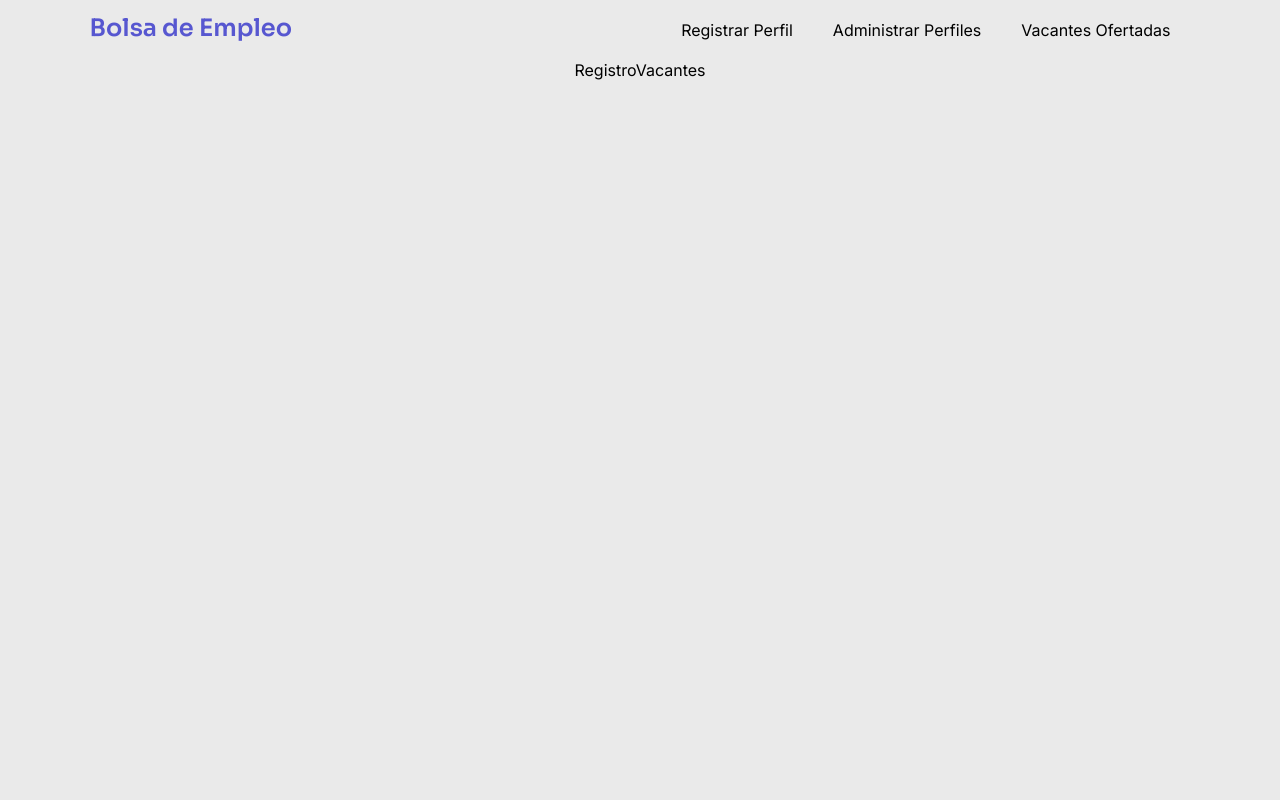
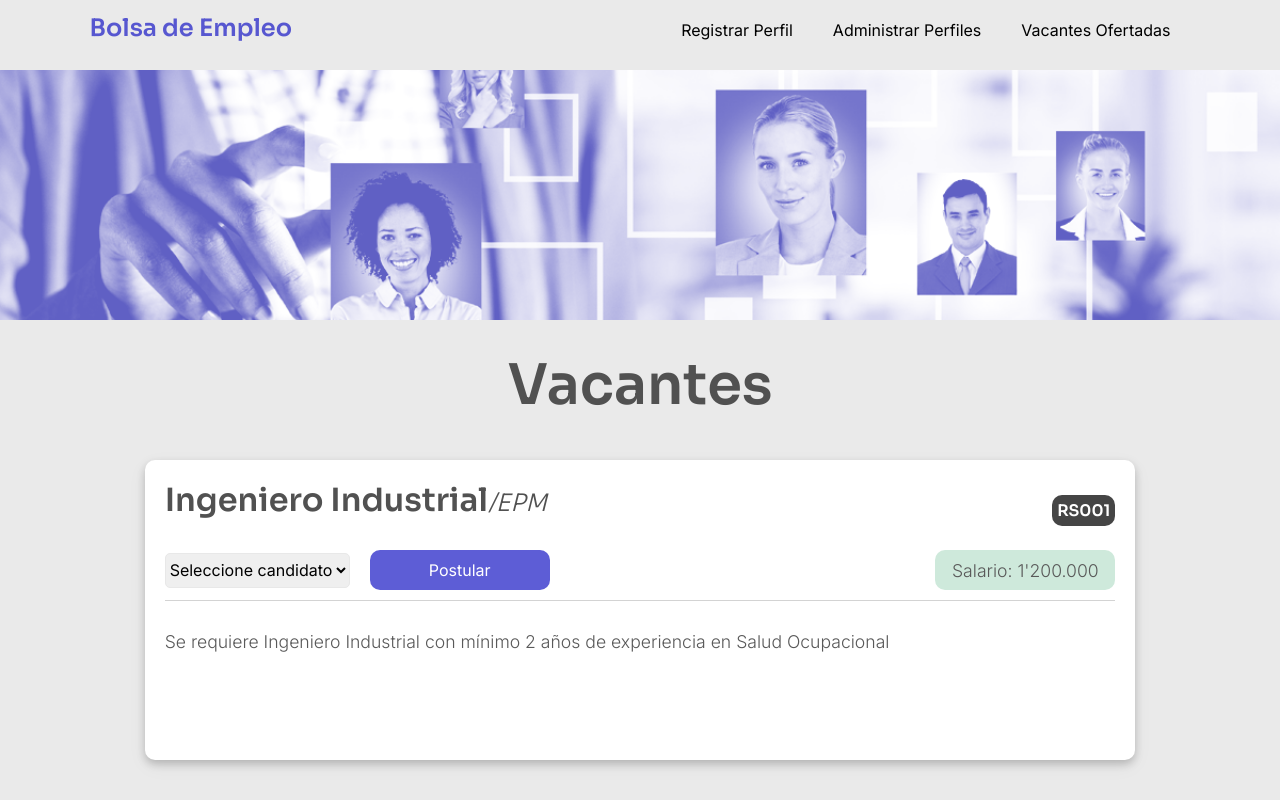
Before and after one commit to juanjacoboviera/bolsa-empleo, a React (Create React App) app: page / in a window 1280 px wide. Built offline with nearby package versions, Linux system fonts and the light colour scheme.

Commit message:
add vacante component html and styles structure

```diff
--- a/src/App.js
+++ b/src/App.js
@@ -7,14 +7,8 @@ import RegistroVacantes from './pages/moduloRegistroVacantes/RegistroVacantes'
 function App() {
   return (
    <>
-   <header>
-    <Nav></Nav>
-   </header>
-   <main>
    {/* <RegistroCiudadanos></RegistroCiudadanos> */}
    <RegistroVacantes></RegistroVacantes>
-
-   </main>
    </>
   );
 }
--- a/src/components/vacante/Vacante.js
+++ b/src/components/vacante/Vacante.js
@@ -1,8 +1,37 @@
 import React from 'react'
-
+import './vacante.css'
 const Vacante = () => {
   return (
-    <div>Vacante</div>
+    <section className='container --jobOffer-modification'>
+        <div className="header__container">
+            <div className="titles__container">
+                <h1>Ingeniero Industrial</h1>
+                <h2 className='company__title'>/EPM</h2>
+            </div>
+            <span className='code__span'>
+                <h2>RS001</h2>
+            </span>
+        </div>
+        <div className="actions__container">
+            <div className="assign-candidate__container">
+            <select name="" id="">
+                <option>Seleccione candidato</option>
+                <option>Juan Jacobo Viera</option>
+                <option>René Orozco</option>
+                <option>Alejandro Lozano</option>
+                <option>Walter López</option>
+            </select>
+            <button className='generic-button'>Postular</button>
+            </div>
+            <span className='salary__span'>
+                <p>Salario: 1'200.000</p>
+            </span>
+        </div>
+        <div className="description__container">
+            <p>Se requiere Ingeniero Industrial con mínimo 2 años de experiencia en Salud Ocupacional</p>
+        </div>
+
+    </section>
   )
 }
 
--- a/src/components/vacante/vacante.css
+++ b/src/components/vacante/vacante.css
@@ -0,0 +1,69 @@
+.--jobOffer-modification{
+    width: 90%;
+    min-height: 300px;
+    padding: 0 20px;
+    justify-content: flex-start;
+    padding: 20px 20px;
+    margin: 40px 0;
+}
+
+.header__container{
+    display: flex;
+    flex-direction: row;
+    justify-content: space-between;
+    align-items: center;
+    width: 100%;
+}
+
+.titles__container{
+    display: flex;
+    flex-direction: row;
+    align-items: baseline;
+
+}
+.titles__container h1{
+    font-size: 2em;
+    margin-bottom: 20px;
+}
+
+.salary__span{
+    display: flex;
+    flex-direction: row;
+    align-items: center;
+    justify-content: center;
+    background-color: #cee9db;
+    width: 180px;
+    height: 40px;
+}
+
+.code__span h2{
+    color: white;
+    font-size: 1em;
+    padding: 5px;
+
+}
+
+.company__title{
+    color: rgb(81, 81, 81);
+    font-size: 1.5em;
+    font-style: italic;
+    font-weight: 300;
+}
+
+.actions__container{
+    display: flex;
+    flex-direction: row;
+    justify-content: space-between;
+    align-items: center;
+    width: 100%;
+    border-bottom: 1px solid lightgrey;
+}
+
+.actions__container button{
+    margin:10px 20px;
+}
+
+.description__container{
+    margin-top: 30px;
+    width: 100%;
+}
--- a/src/pages/moduloRegistroCiudadanos/RegistroCiudadanos.js
+++ b/src/pages/moduloRegistroCiudadanos/RegistroCiudadanos.js
@@ -1,16 +1,23 @@
 import React from 'react'
+import Nav from '../../components/nav/Nav'
 import './registroCiudadano.css'
+
 
 const RegistroCiudadanos = () => {
   return (
-    <section className='form__container'>
+    <>
+    <header>
+      <Nav></Nav>
+    </header>
+    <main>
+      <section className='container --form-modification'>
         <div className="form__description">
           <h1 className='form__title'>Registra tu Perfil</h1>
           <p>Conviertete en un miembro de nuestra bolsa de empleo y recibe beneficios.</p>
         </div>
         <form className='form__registration' action="">
           <div className="input__container">
-            <label htmlFor="idType">Selecciona tu tipo de documento</label>
+              <label htmlFor="idType">Tipo de Documento</label>
               <select name="" id="idType">
               <option value="">Cédula de Ciudadanía</option>
               <option value="">Cédula de Extranjería</option>
@@ -47,10 +54,12 @@ const RegistroCiudadanos = () => {
               <input id='email' type="email" />
             </div>
             <div className="button__container">
-          <button className='generic__button'>Crear Perfil</button>
+            <button className='generic-button'>Crear Perfil</button>
             </div>
         </form>
       </section>
+    </main>
+    </>
   )
 }
 
--- a/src/pages/moduloRegistroCiudadanos/registroCiudadano.css
+++ b/src/pages/moduloRegistroCiudadanos/registroCiudadano.css
@@ -1,14 +1,7 @@
-.form__container{
-  display: flex;
-  flex-direction: column;
-  justify-content: center;
-  align-items: center;
+.--form-modification{
   width: 90%;
   height: 500px;
-  background-color: #fff;
-  box-shadow: 0 4px 8px 0 rgba(0, 0, 0, 0.2), 0 6px 20px 0 rgba(0, 0, 0, 0.05);
-  margin: 15px 5px;
-  border-radius: 10px;
+
 }
 
 .form__description{
@@ -51,12 +44,6 @@
     border-radius: 5px;
 }
 
-.input__container select{
-    border: 1px solid #e8e8e8;
-    height: 35px;
-    border-radius: 5px;
-}
-
 
 .button__container{
     display: flex;
--- a/src/pages/moduloRegistroVacantes/RegistroVacantes.js
+++ b/src/pages/moduloRegistroVacantes/RegistroVacantes.js
@@ -1,9 +1,21 @@
 import React from 'react'
+import Vacante from '../../components/vacante/Vacante'
+import Nav from '../../components/nav/Nav'
 import './registroVacantes.css'
 
 const RegistroVacantes = () => {
   return (
-    <div>RegistroVacantes</div>
+   <>
+    <header>
+      <Nav></Nav>
+      <section className='hero__banner'></section>
+   </header>
+   <main>
+      <h1 className='page__title'>Vacantes</h1>
+      <Vacante></Vacante>
+   </main>
+   </>
+
   )
 }
 
--- a/src/pages/moduloRegistroVacantes/registroVacantes.css
+++ b/src/pages/moduloRegistroVacantes/registroVacantes.css
@@ -0,0 +1,13 @@
+.hero__banner{
+    min-height: 250px;
+    width: 100%;
+    background-image: url(../../assets/banner.png);
+    background-position: center;
+    background-size: cover;
+    background-repeat: no-repeat;
+    margin-top: 10px;
+}
+
+.page__title{
+    margin-top: 30px;
+}
--- a/src/style.css
+++ b/src/style.css
@@ -17,8 +17,9 @@ body{
   width: 100vw;
 }
 
-header{
-  margin: 0 7vw;
+
+nav{
+  padding: 0 7vw;
 }
 
 main{
@@ -71,9 +72,33 @@ main{
   flex-direction: column;
   justify-content: center;
   align-items: center;
+
 }
 
-.generic__button{
+select{
+  border: 1px solid #e8e8e8;
+  height: 35px;
+  border-radius: 5px;
+}
+
+span{
+  background-color: rgb(69, 69, 69);
+  border-radius: 10px;
+
+}
+
+.container{
+  display: flex;
+  flex-direction: column;
+  justify-content: center;
+  align-items: center;
+  background-color: #fff;
+  box-shadow: 0 4px 8px 0 rgba(0, 0, 0, 0.2), 0 6px 20px 0 rgba(0, 0, 0, 0.05);
+  margin: 15px 5px;
+  border-radius: 10px;
+}
+
+.generic-button{
   background-color: rgba(19, 19, 196, 0.681);
     width: 180px;
     height: 40px;
@@ -83,7 +108,7 @@ main{
     padding: 5px 20px;
     display: inline-block;
     margin: 4px 2px;
-    border-radius: 16px;
+    border-radius: 10px;
     border: none;
     cursor: pointer;
 }
```
Also changed, not shown: src/assets/banner.png (added). Lines whose indentation alone changed are shown as unchanged.
